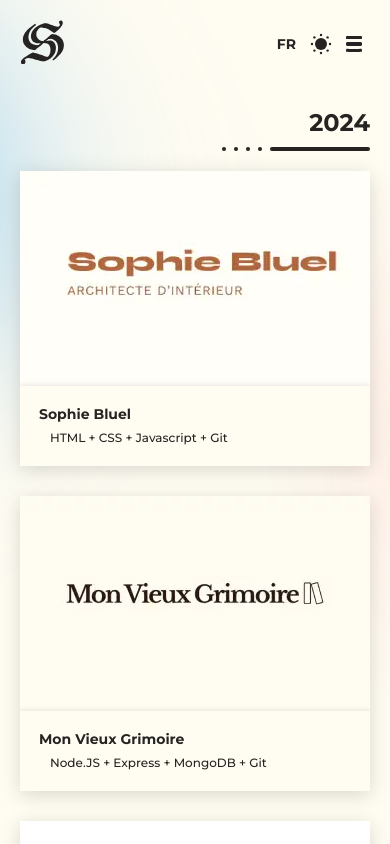
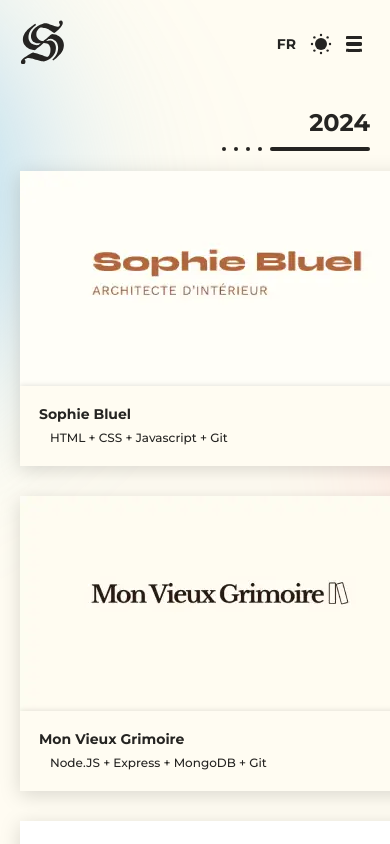
Before and after one commit to Thomagotchi/Portfolio, a React (Vite) app: page /Realisations in a window 390 px wide. Shown: the top 844 px of the page. Built offline with nearby package versions, Linux system fonts and the light colour scheme.

Commit message:
Ajout commentaires + réorganisation du SCSS

```diff
--- a/src/components/card/card.scss
+++ b/src/components/card/card.scss
@@ -1,5 +1,7 @@
+// ----- Import des couleurs -----
 @use "../../styles/variables.scss" as *;
 
+// ----- Version Desktop -----
 .project-card {
     display: flex;
     height: 295px;
@@ -69,6 +71,7 @@
     }
 }
 
+// ----- Light + Dark Modes -----
 .light {
     .project-card {
         filter: drop-shadow(0px 4px 10px rgba(0, 0, 0, 0.15));
@@ -92,3 +95,30 @@
         box-shadow: 0px -1px 5px 0px rgba(0, 0, 0, 0.40);
     }
 }
+
+// ----- Version mobile -----
+@media (max-width: 870px) {
+    .project-card {
+        width: fit-content;
+
+        img {
+            height: 215px;
+            width: 400px;
+        }
+    }
+}
+
+@media (max-width: 440px) {
+    .projects-container {
+        .projects-gallery {
+            .project-card {
+                width: 100%;
+                align-items: center;
+
+                img {
+                    object-fit: cover;
+                }
+            }
+        }
+    }
+}
--- a/src/pages/projects/projects.scss
+++ b/src/pages/projects/projects.scss
@@ -1,3 +1,4 @@
+// ----- Version Desktop -----
 .projects-container {
     display: flex;
     flex-direction: column;
@@ -31,6 +32,7 @@
 
         .project-card {
             width: fit-content;
+
             img {
                 height: 215px;
                 width: 400px;
@@ -62,29 +64,6 @@
 
         .projects-gallery {
             grid-template-columns: auto;
-
-            .project-card {
-                width: fit-content;
-                img {
-                    height: 215px;
-                    width: 400px;
-                }
-            }
         }
     }
 }
-
-@media (max-width: 440px) {
-    .projects-container {
-        .projects-gallery {
-            .project-card {
-                width: 100%;
-                align-items: center;
-
-                img {
-                    object-fit: cover;
-                }
-            }
-        }
-    }
-}
```
